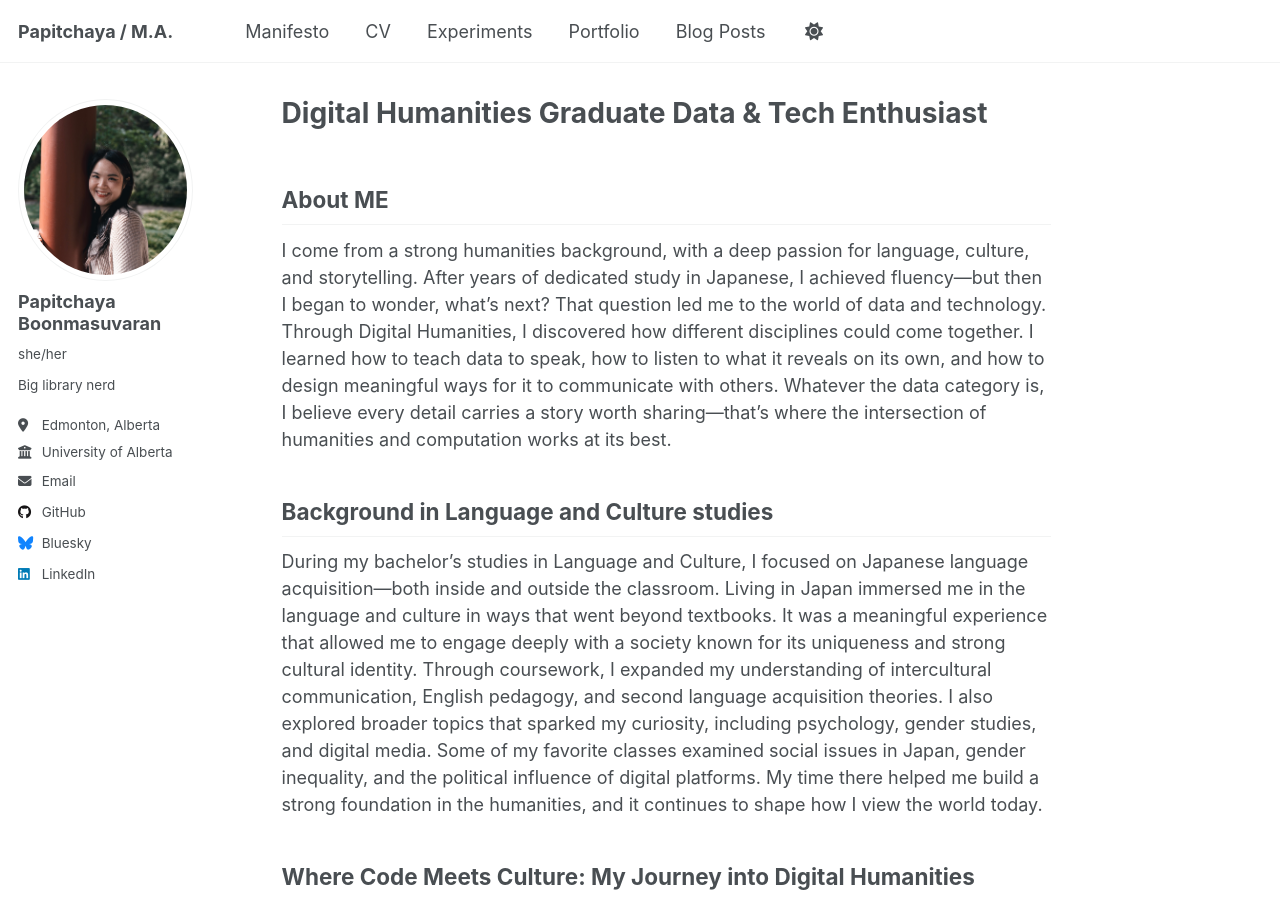
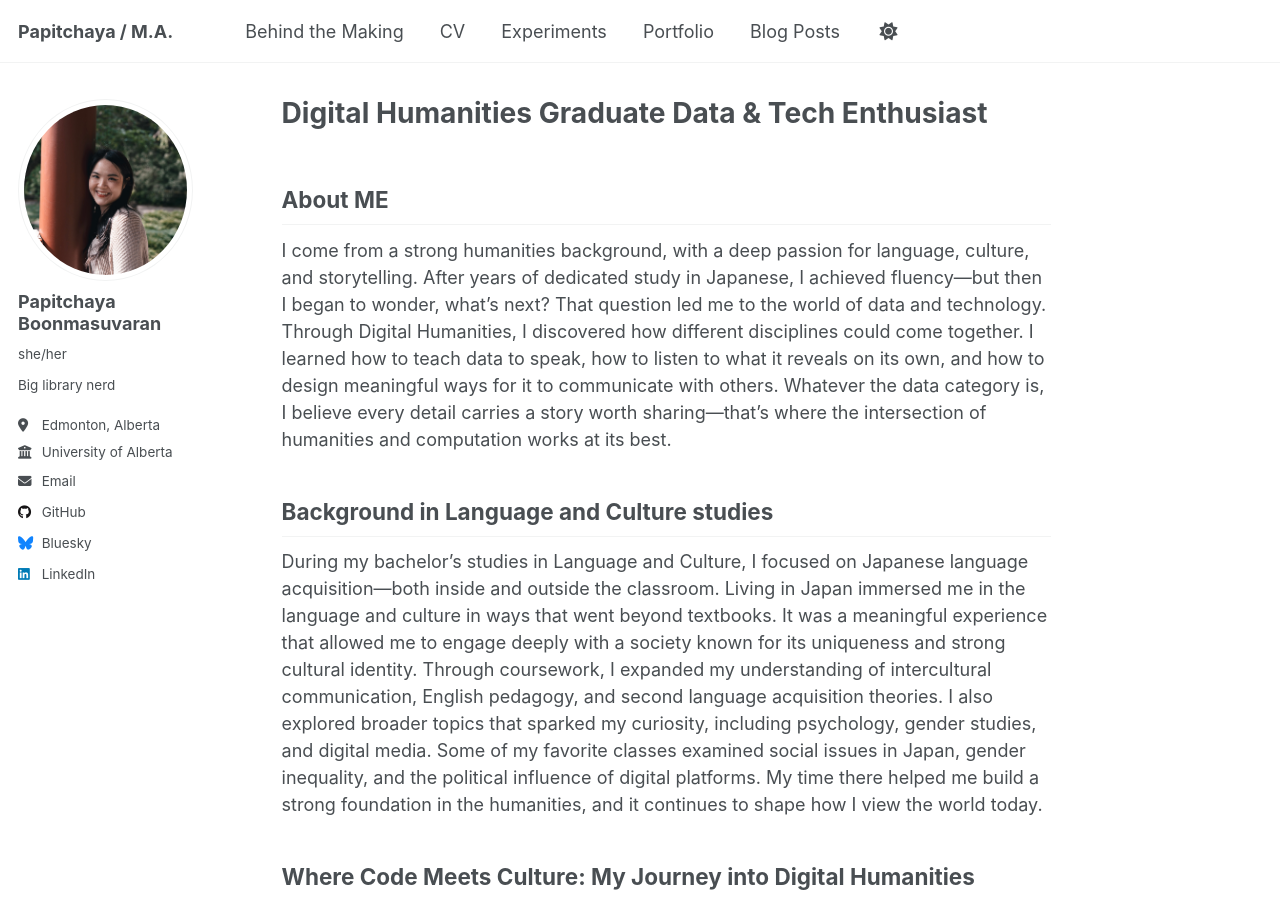
Before and after one commit to 4thpapitch/thedigitalme, a Jekyll site: the page built from _pages/about.md, in a window 1280 px wide and 900 px high. Built offline with Jekyll 4.4.1, drawn with Linux system fonts in a browser that asks for light colours.

Commit message:
Update navigation.yml

```diff
--- a/_data/navigation.yml
+++ b/_data/navigation.yml
@@ -8,7 +8,7 @@
 #      Markdown formatted page while the second is generated using JSON.
 
 main:
-  - title: "Manifesto"
+  - title: "Behind the Making"
     url: /manifesto/
 
   - title: "CV"
```
